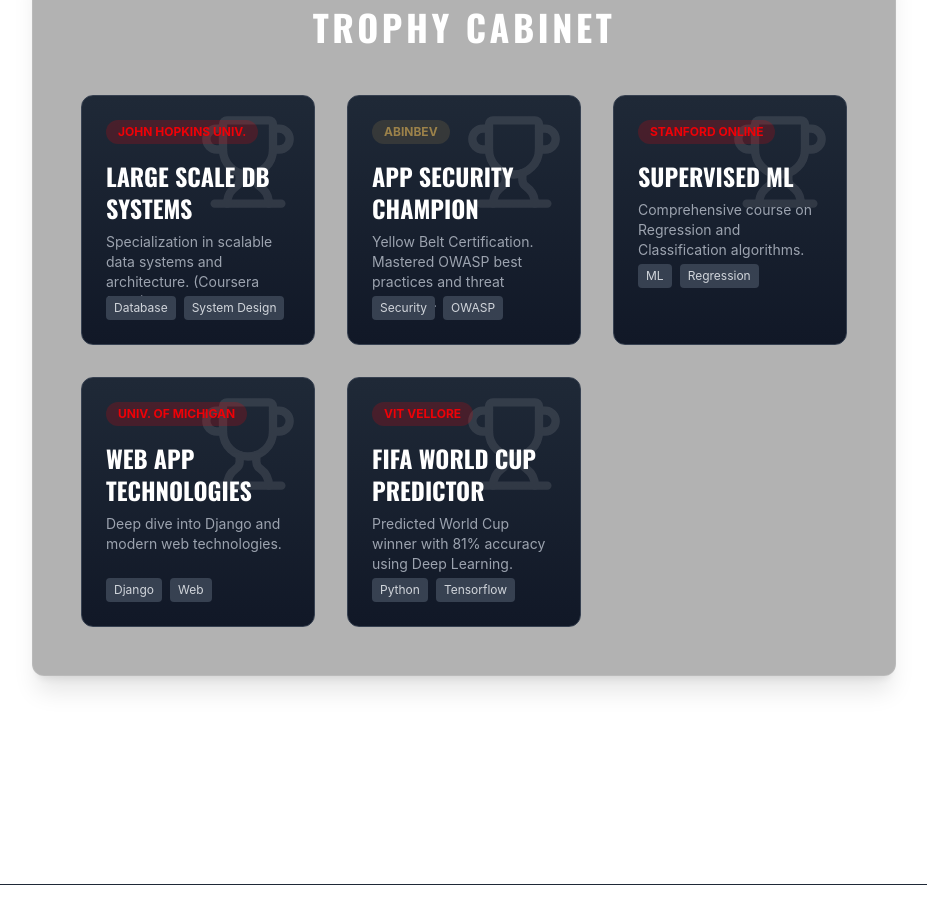
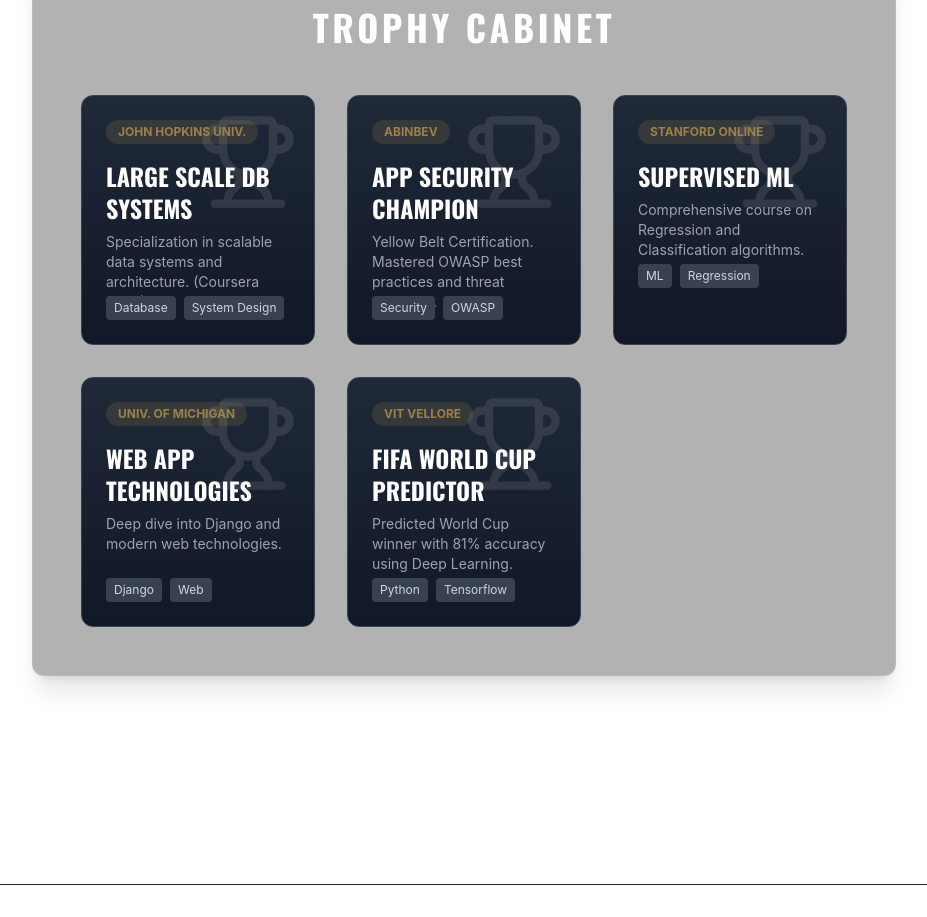
Before and after one commit to AdityaChaudhary9501/portfolio, a React (Vite) app: page / in a window 1280 px wide. Shown: the part 5700-6617 px from the top of the page, without its empty margins (176-1103 px from the left). Built offline with nearby package versions, Linux system fonts and the light colour scheme.

Commit message:
Change all trophy badges to gold

```diff
--- a/src/components/TrophyCabinet.jsx
+++ b/src/components/TrophyCabinet.jsx
@@ -74,9 +74,7 @@ const TrophyCabinet = () => {
 
                             <div className="relative z-10">
                                 <div className="flex justify-between items-start mb-4">
-                                    <div className={`px-3 py-1 rounded-full text-xs font-bold uppercase ${project.category === 'Abinbev' ? 'bg-arsenal-gold/20 text-arsenal-gold' :
-                                            'bg-arsenal-red/20 text-arsenal-red'
-                                        }`}>
+                                    <div className={`px-3 py-1 rounded-full text-xs font-bold uppercase bg-arsenal-gold/20 text-arsenal-gold`}>
                                         {project.category}
                                     </div>
                                 </div>
```
